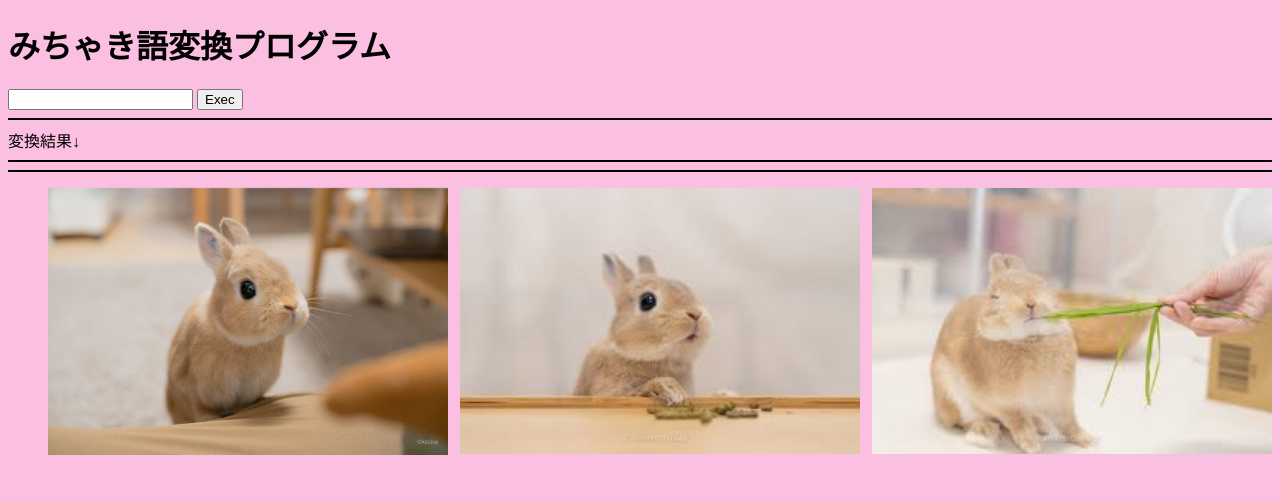
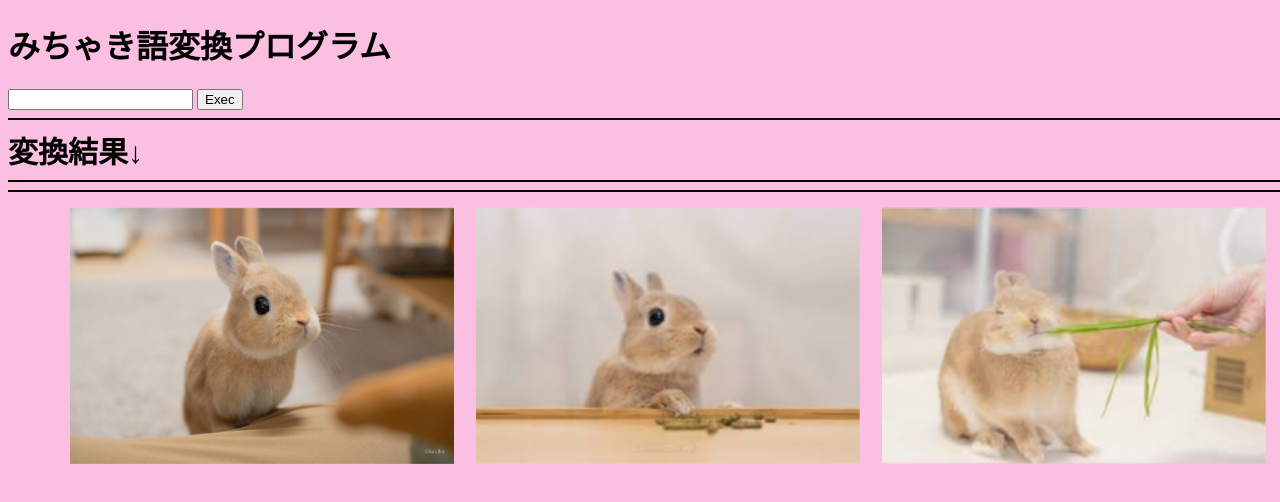
Before and after one commit to yamanaka-niigata/for_michanese, a plain HTML site: page index.html in a window 1280 px wide. Drawn offline with Linux system fonts and the light colour scheme.

Commit message:
Update index.html

```diff
--- a/index.html
+++ b/index.html
@@ -5,6 +5,7 @@
     <title>for Michanese</title>
     <style>
       .fullpage {
+        width: 100%;
         background-color: rgb(250, 191, 225);
       }
 
@@ -14,11 +15,18 @@
 
       ul {
         display: flex;
-        justify-content: space-between;
+        justify-content: space-evenly;
         text-align: center;
       }
 
+      .henkan {
+        font-size: 30px;
+        font-weight: bold;
+      }
+
       img{
+        width:30vw;
+        height:"auto";
  animation: fluffy1 2s ease infinite;
 }
 @keyframes fluffy1 {
@@ -62,7 +70,7 @@
           result_a = result_a.replace(na,nya);
           result_b = result_a;
 
-            num = 0;
+          num = 0;
           while(num < 10){
             textbox = textbox.replace(nn,nu);
             textbox = textbox.replace(saki,chaki);
@@ -73,7 +81,7 @@
             result_b = result_b.replace(saki,chaki);
             result_b = result_b.replace(ne,nu);
             result_b = result_b.replace(na,nya);
-              num = num + 1;
+            num = num + 1;
           }
 
           target.innerText = textbox;
@@ -89,15 +97,19 @@
     <input type="button" value="Exec" onclick="onButtonClick();" />
   </form>
   <hr color="black">
-  <div>変換結果↓</div>
+  <div class="henkan">変換結果↓</div>
   <hr color="black">
   <div id="output"></div>
   <hr color="black">
 
   <ul>
-    <li><img src="ame1.jpg" alt="" width="400" height="auto"></li>
+    <!-- <li><img src="ame1.jpg" alt="" width="400" height="auto"></li>
     <li><img src="ame2.png" alt="" width="400" height="auto"></li>
-    <li><img src="ame3.png" alt="" width="400" height="auto"></li>
+    <li><img src="ame3.png" alt="" width="400" height="auto"></li> -->
+
+    <li><img src="ame1.jpg" alt=""></li>
+    <li><img src="ame2.png" alt=""></li>
+    <li><img src="ame3.png" alt=""></li>
   </ul>
 
 </body>
```
